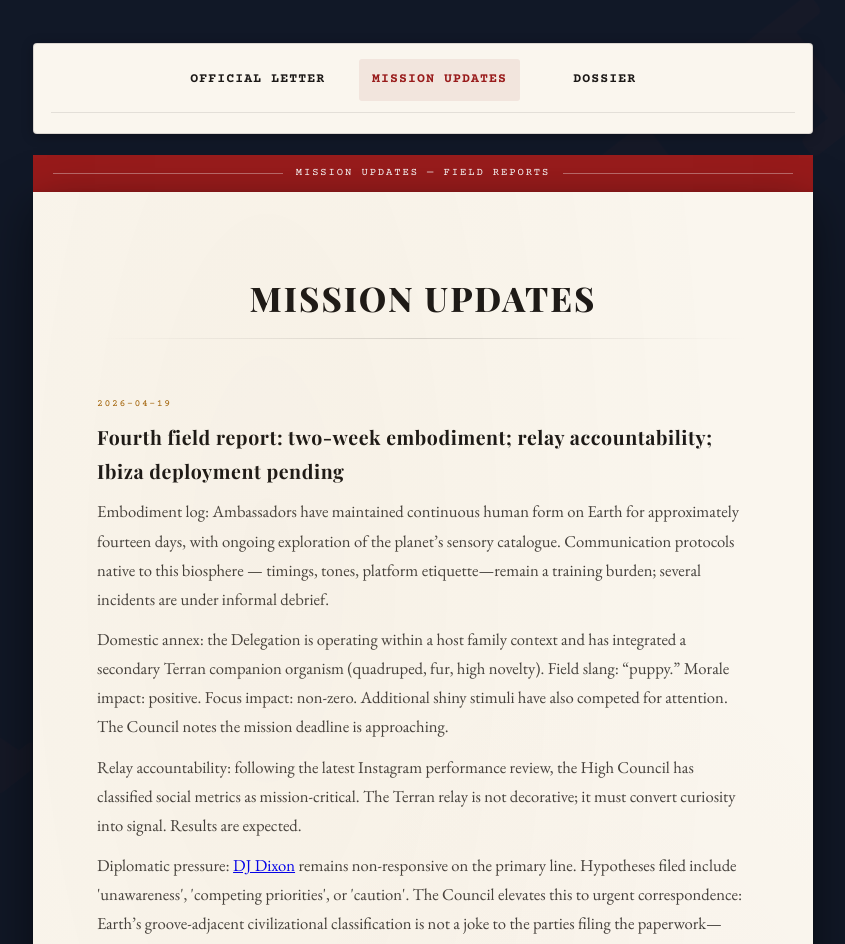
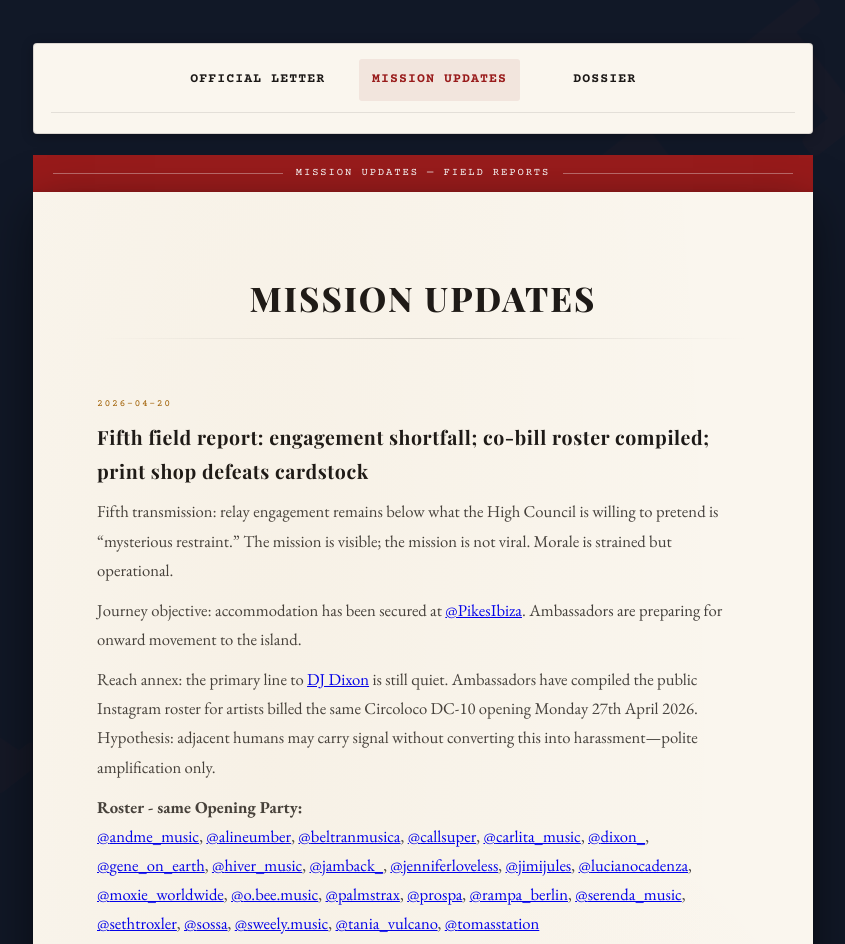
Before and after one commit to kristerbone/writealettertodixon, a React (Vite) app in the folder app/: page /mission-updates in a window 1280 px wide. Shown: the top 944 px of the page, without its empty margins (217-1062 px from the left). Built offline with nearby package versions, Linux system fonts and the light colour scheme.

Commit message:
5th mission update

```diff
--- a/app/src/content/missionUpdates.jsx
+++ b/app/src/content/missionUpdates.jsx
@@ -1,9 +1,85 @@
+import { Fragment } from 'react'
+
+/**
+ * Circoloco Ibiza DC-10 opening bill (Monday roster — verify dates/handles on official listings).
+ * Same-event Instagram handles for diplomatic “adjacent signal” strategy; confirm in-app before use.
+ */
+const CIRCOLOCO_OPENING_ROSTER_IG = [
+  'andme_music',
+  'alineumber',
+  'beltranmusica',
+  'callsuper',
+  'carlita_music',
+  'dixon_',
+  'gene_on_earth',
+  'hiver_music',
+  'jamback_',
+  'jenniferloveless',
+  'jimijules',
+  'lucianocadenza',
+  'moxie_worldwide',
+  'o.bee.music',
+  'palmstrax',
+  'prospa',
+  'rampa_berlin',
+  'serenda_music',
+  'sethtroxler',
+  'sossa',
+  'sweely.music',
+  'tania_vulcano',
+  'tomasstation',
+]
+
+function CircolocoOpeningRosterLinks() {
+  return (
+    <>
+      {CIRCOLOCO_OPENING_ROSTER_IG.map((handle, index) => (
+        <Fragment key={handle}>
+          {index > 0 ? ', ' : null}
+          <a href={`https://www.instagram.com/${handle}/`} rel="noopener noreferrer">
+            @{handle}
+          </a>
+        </Fragment>
+      ))}
+    </>
+  )
+}
+
 /**
  * Mission updates — add entries as the story expands.
  * Newest entries first. `body` may be a string or an array of paragraphs.
  * Paragraphs may be strings or React nodes (e.g. inline links).
  */
 export const missionUpdates = [
+  {
+    id: '2026-04-20',
+    date: '2026-04-20',
+    title: 'Fifth field report: engagement shortfall; co-bill roster compiled; print shop defeats cardstock',
+    body: [
+      'Fifth transmission: relay engagement remains below what the High Council is willing to pretend is “mysterious restraint.” The mission is visible; the mission is not viral. Morale is strained but operational.',
+      <>
+        Journey objective: accommodation has been secured at{' '}
+        <a href="https://www.instagram.com/pikesibiza/" rel="noopener noreferrer">
+          @PikesIbiza
+        </a>
+        . Ambassadors are preparing for onward movement to the island.
+      </>,
+      <>
+        Reach annex: the primary line to{' '}
+        <a href="https://www.instagram.com/dixon_" rel="noopener noreferrer">
+          DJ Dixon
+        </a>{' '}
+        is still quiet. Ambassadors have compiled the public Instagram roster for artists billed the same Circoloco DC-10 opening Monday 27th April 2026. Hypothesis: adjacent humans may carry signal without converting this into harassment—polite amplification only.
+      </>,
+      <>
+        <h4>Roster - same Opening Party:</h4>
+        <CircolocoOpeningRosterLinks />
+      </>,
+      'Provisioning setback: embossed business cards intended for dignified handoffs in  corridors and on dancefloors will not clear print deadlines before deployment to Ibiza. A civilization capable of interstellar travel remains humbled by paper stock and “two business days.” The Council is taking it well.',
+      'Next objective: sustain relay discipline, cross-link to this frequency.',
+      'Mission priority: Maximum groove.',
+    ],
+  },
   {
     id: '2026-04-19',
     date: '2026-04-19',
--- a/app/src/pages/DossierPage.jsx
+++ b/app/src/pages/DossierPage.jsx
@@ -24,12 +24,12 @@ export default function DossierPage() {
             Dixon—formally requesting backstage VIP access at DC10 Circoloco Opening Weekend, Ibiza.
           </p>
           <p>
-            The delegation also maintains a Terran social relay with periodic field reports. After two weeks of continuous
-            human embodiment, ambassadors are learning Earth communication protocols in real time—messy, loud, and
-            deadline-bound—while preparing inter-Earth transit toward Ibiza. A fourth update is on record: the High Council
-            now treats Instagram performance as mission-critical relay accountability, not optional morale. The outreach to
-            DJ Dixon remains urgent: silence is a data point the Council would prefer not to file. Groove-capable civilization
-            is still on the table. 36.666666 light-years does not negotiate with obscurity.
+            The delegation also maintains a Terran social relay with periodic field reports. A fifth update is on record:
+            engagement remains below target, and the Council has authorized a compiled roster of Instagram contacts tied to
+            the same Circoloco opening bill—polite amplification, not spam—because direct line-of-sight to DJ Dixon is still
+            missing. Embossed business cards missed the print deadline; diplomacy continues without cardstock. Instagram
+            performance stays mission-critical. Groove-capable civilization is still on the table. 36.666666 light-years does
+            not negotiate with obscurity.
           </p>
         </div>
 
```
Also changed, not shown: notes/4.Instapost.md (+2 -2 lines), notes/5.Instapost.md (added, +19 -0 lines), notes/PromptWorkings.md (+3 -9 lines).
